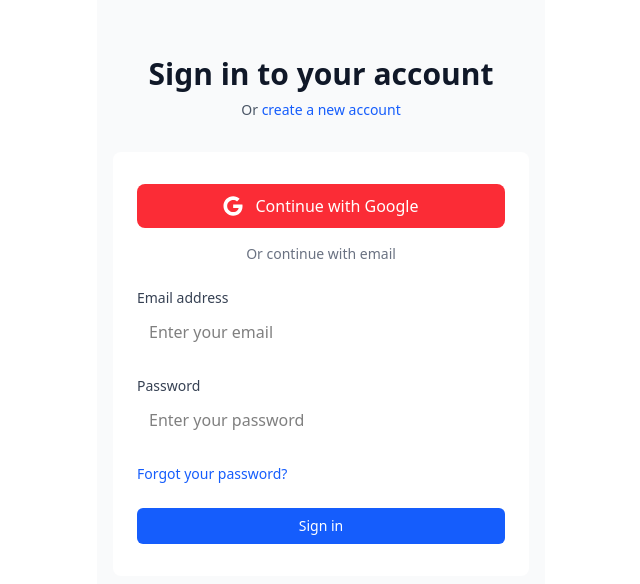
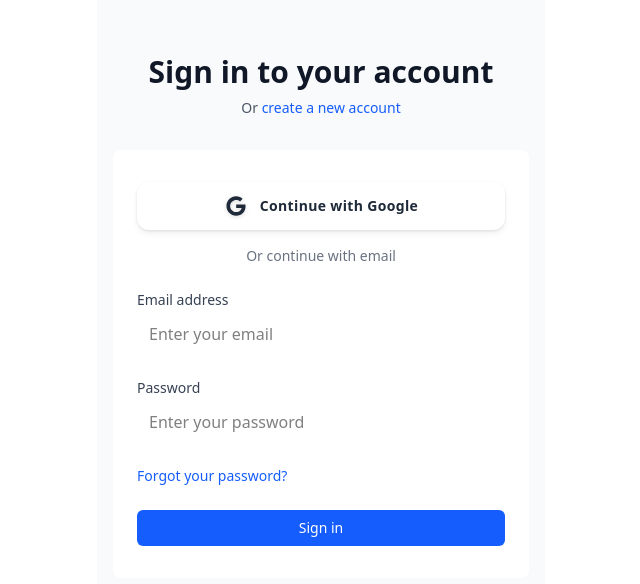
Before and after one commit to sdetmharinavi/hnvtx, a Next.js app: page /login in a window 1280 px wide. Shown: the part 144-728 px from the top of the page, without its empty margins (319-959 px from the left). Built offline with nearby package versions, Linux system fonts and the light colour scheme; no server answers.

Commit message:
2025-08-15 15:14:00

```diff
--- a/app/globals.css
+++ b/app/globals.css
@@ -15,6 +15,18 @@
 }
 
 
+/* Smooth transitions for interactive elements */
+button,
+a {
+  transition: opacity 0.15s ease-in-out, transform 0.15s ease-in-out;
+}
+
+/* Loading state transitions */
+[data-loading='true'] {
+  opacity: 0.8;
+  transform: translateY(1px);
+}
+
 .dark {
   --background: #0a0a0a;
   --foreground: #ededed;
--- a/components/auth/OAuthButton.tsx
+++ b/components/auth/OAuthButton.tsx
@@ -1,85 +1,259 @@
 // components/auth/OAuthButton.tsx
-'use client';
+"use client";
 
-import { useState } from 'react';
-import { useAuth } from '@/hooks/useAuth';
-import { FaGoogle } from 'react-icons/fa';
-import { ButtonSpinner } from '../common/ui/LoadingSpinner';
+import { useState, useEffect, useCallback } from "react";
+import { useAuth } from "@/hooks/useAuth";
+import { FaGoogle } from "react-icons/fa";
+import { LoadingSpinner } from "../common/ui/LoadingSpinner/LoadingSpinner";
+
+// Debug helper
+const debug = (...args: unknown[]) => {
+  if (process.env.NODE_ENV === "development") {
+    console.log("[OAuthButton]", ...args);
+  }
+};
 
 interface OAuthButtonProps {
   provider: string;
-  variant?: 'login' | 'signup';
-  redirectTo?: string;
+  variant?: "login" | "signup";
   className?: string;
   disabled?: boolean;
 }
 
 const providerConfig = {
   google: {
-    name: 'Google',
+    name: "Google",
     icon: FaGoogle,
-    bgColor: 'bg-red-500 hover:bg-red-600',
-    textColor: 'text-white',
-  }
-};
+    bgColor: "bg-white hover:bg-gray-50",
+    textColor: "text-gray-800",
+  },
+} as const;
 
-export default function OAuthButton({
-  variant = 'login',
-  className = '',
+export function OAuthButton({
+  provider,
+  variant = "login",
+  className = "",
   disabled = false,
 }: OAuthButtonProps) {
   const { signInWithGoogle, authState } = useAuth();
   const [isLocalLoading, setIsLocalLoading] = useState(false);
+  const [isOAuthInProgress, setIsOAuthInProgress] = useState(false);
 
-  const handleGoogleSignIn = async () => {
+  // Handle OAuth sign-in
+  const handleGoogleSignIn = useCallback(async () => {
+    debug("handleGoogleSignIn called");
+
     // Prevent multiple clicks during loading
-    if (isLocalLoading || authState === 'loading' ) return;
+    if (isLocalLoading || authState === "loading") {
+      debug("Already loading, ignoring click");
+      return;
+    }
 
     try {
+      debug("Setting loading state");
       setIsLocalLoading(true);
-      // Set flag to indicate OAuth is in progress
-      sessionStorage.setItem('oauth_in_progress', 'true');
+      setIsOAuthInProgress(true);
+      sessionStorage.setItem("oauth_in_progress", "true");
+
+      // Force a re-render to show loading state
+      await new Promise((resolve) => setTimeout(resolve, 0));
+
+      debug("Calling signInWithGoogle");
       await signInWithGoogle();
+      debug("signInWithGoogle completed");
     } catch (error) {
-      console.error('OAuth error:', error);
+      debug("OAuth error:", error);
+      sessionStorage.removeItem("oauth_in_progress");
+      setIsOAuthInProgress(false);
+      throw error;
     } finally {
-      // Reset loading state after a delay to ensure UI feedback
-      setTimeout(() => {
-        setIsLocalLoading(false);
-      }, 1000);
+      debug("Cleaning up");
+      setIsLocalLoading(false);
+      sessionStorage.removeItem("oauth_in_progress");
     }
-  };
+  }, [isLocalLoading, authState, signInWithGoogle]);
 
-  const isLoading = isLocalLoading || authState === 'loading';
+  // Check for OAuth in progress on mount
+  useEffect(() => {
+    const checkOAuthStatus = () => {
+      const inProgress = sessionStorage.getItem("oauth_in_progress") === "true";
+      setIsOAuthInProgress(inProgress);
+    };
+
+    // Check immediately
+    checkOAuthStatus();
+
+    // Set up storage event listener for cross-tab sync
+    const handleStorageChange = (e: StorageEvent) => {
+      if (e.key === "oauth_in_progress") {
+        checkOAuthStatus();
+      }
+    };
+
+    window.addEventListener("storage", handleStorageChange);
+    return () => window.removeEventListener("storage", handleStorageChange);
+  }, []);
+
+  // Combine all loading states
+  const isLoading =
+    isLocalLoading || authState === "loading" || isOAuthInProgress;
   const isButtonDisabled = disabled || isLoading;
-  const config = providerConfig.google;
+  const config = providerConfig[provider as keyof typeof providerConfig];
+
+  debug("Rendering with state:", {
+    isLocalLoading,
+    authState,
+    isOAuthInProgress,
+    isLoading,
+  });
 
   return (
     <button
       onClick={handleGoogleSignIn}
       disabled={isButtonDisabled}
-      className={`
-        flex items-center justify-center gap-3 w-full px-4 py-2.5 rounded-lg
-        font-medium transition-all duration-200
-        ${config.bgColor} ${config.textColor}
-        ${isButtonDisabled
-          ? 'opacity-50 cursor-not-allowed'
-          : 'hover:shadow-lg transform hover:-translate-y-0.5'
-        }
-        ${className}
-      `}
+      data-loading={isLoading}
+      className={[
+        // Base layout and spacing
+        "relative flex items-center justify-center gap-3 w-full px-6 py-3 rounded-xl",
+        "font-semibold text-sm tracking-wide overflow-hidden",
+
+        // Enhanced transitions and animations
+        "transition-all duration-300 ease-out transform-gpu",
+
+        // Background with gradient and glassmorphism effect
+        config.bgColor || "bg-white border-2 border-gray-200/50",
+
+        // Text styling
+        config.textColor || "text-gray-700",
+
+        // Interactive states with improved feedback
+        isButtonDisabled
+          ? "opacity-60 cursor-not-allowed scale-100"
+          : [
+              "hover:shadow-2xl hover:shadow-blue-500/20",
+              "hover:-translate-y-1 hover:scale-[1.02]",
+              "active:translate-y-0 active:scale-[0.98]",
+              "focus:outline-none focus:ring-4 focus:ring-blue-500/20 focus:ring-offset-2",
+              "hover:border-blue-300/60",
+            ].join(" "),
+
+        // Loading state animation
+        isLoading && "animate-pulse",
+
+        className,
+      ]
+        .filter(Boolean)
+        .join(" ")
+        .trim()}
+      style={{
+        transition: "all 300ms cubic-bezier(0.4, 0, 0.2, 1)",
+        transform: "translateZ(0)",
+        backfaceVisibility: "hidden",
+        WebkitFontSmoothing: "antialiased",
+        // Subtle gradient overlay
+        background: isButtonDisabled
+          ? undefined
+          : `linear-gradient(135deg, ${
+              config.bgColor || "rgba(255, 255, 255, 0.95)"
+            }, ${config.bgColor || "rgba(249, 250, 251, 0.95)"})`,
+        // Subtle inset shadow for depth
+        boxShadow: isButtonDisabled
+          ? undefined
+          : "inset 0 1px 0 rgba(255, 255, 255, 0.1), 0 1px 3px rgba(0, 0, 0, 0.1), 0 4px 6px rgba(0, 0, 0, 0.05)",
+      }}
     >
-      {isLoading || localStorage.getItem('oauth_in_progress') === 'true' ? (
-        <ButtonSpinner />
-      ) : (
-        <config.icon className="h-5 w-5" />
+      {/* Shimmer effect overlay for loading state */}
+      {isLoading && (
+        <div
+          className="absolute inset-0 bg-gradient-to-r from-transparent via-white/20 to-transparent animate-shimmer"
+          style={{
+            animation: "shimmer 1.5s infinite",
+            background:
+              "linear-gradient(90deg, transparent, rgba(255,255,255,0.4), transparent)",
+            backgroundSize: "200% 100%",
+          }}
+        />
       )}
-      <span>
-        {isLoading
-          ? 'Connecting...'
-          : `${variant === 'signup' ? 'Sign up' : 'Continue'} with ${config.name}`
-        }
+
+      {/* Icon container with enhanced styling */}
+      <div
+        className={[
+          "flex items-center justify-center min-w-[24px] h-6 relative z-10",
+          "transition-transform duration-300 ease-out",
+          isLoading ? "animate-spin" : "group-hover:scale-110",
+        ].join(" ")}
+      >
+        {isLoading ? (
+          <div className="relative">
+            <LoadingSpinner
+              size="sm"
+              className="h-5 w-5 text-current opacity-80"
+            />
+            <div className="absolute inset-0 animate-ping">
+              <div className="h-5 w-5 rounded-full bg-current opacity-20" />
+            </div>
+          </div>
+        ) : (
+          <config.icon className="h-5 w-5 transition-all duration-300 filter drop-shadow-sm" />
+        )}
+      </div>
+
+      {/* Text with enhanced typography */}
+      <span
+        className={[
+          "relative z-10 whitespace-nowrap select-none",
+          "transition-all duration-300 ease-out",
+          isLoading ? "tracking-wider" : "group-hover:tracking-wide",
+        ].join(" ")}
+      >
+        {isLoading ? (
+          <span className="flex items-center gap-2">
+            Connecting
+            <span className="flex gap-1">
+              <span
+                className="w-1 h-1 bg-current rounded-full animate-bounce"
+                style={{ animationDelay: "0ms" }}
+              />
+              <span
+                className="w-1 h-1 bg-current rounded-full animate-bounce"
+                style={{ animationDelay: "150ms" }}
+              />
+              <span
+                className="w-1 h-1 bg-current rounded-full animate-bounce"
+                style={{ animationDelay: "300ms" }}
+              />
+            </span>
+          </span>
+        ) : (
+          `${variant === "signup" ? "Sign up" : "Continue"} with ${config.name}`
+        )}
       </span>
+
+      {/* Subtle highlight effect */}
+      {!isButtonDisabled && !isLoading && (
+        <div className="absolute inset-0 rounded-xl bg-gradient-to-r from-transparent via-white/5 to-transparent opacity-0 group-hover:opacity-100 transition-opacity duration-300" />
+      )}
     </button>
   );
 }
+<style jsx>{`
+  @keyframes shimmer {
+    0% {
+      background-position: -200% 0;
+    }
+    100% {
+      background-position: 200% 0;
+    }
+  }
+
+  @keyframes bounce {
+    0%,
+    80%,
+    100% {
+      transform: translateY(0);
+    }
+    40% {
+      transform: translateY(-4px);
+    }
+  }
+`}</style>;
--- a/components/auth/OAuthProviders.tsx
+++ b/components/auth/OAuthProviders.tsx
@@ -1,7 +1,7 @@
 // components/auth/OAuthProviders.tsx
 'use client';
 
-import OAuthButton from './OAuthButton';
+import { OAuthButton } from '@/components/auth/OAuthButton';
 
 interface OAuthProvidersProps {
   variant?: 'login' | 'signup';
--- a/components/auth/Protected.tsx
+++ b/components/auth/Protected.tsx
@@ -85,8 +85,11 @@ export const Protected: React.FC<ProtectedProps> = ({ children, allowedRoles, re
 
     // If auth is explicitly unauthenticated, handle it
     if (authState === "unauthenticated") {
-      setAuthStateExtended("unauthenticated");
-      handleUnauthenticated();
+      // Only update state if it's not already unauthenticated to prevent unnecessary re-renders
+      if (authStateExtended !== "unauthenticated") {
+        setAuthStateExtended("unauthenticated");
+      }
+      // Don't call handleUnauthenticated here - we'll handle the redirect in the render phase
       return;
     }
 
@@ -127,26 +130,31 @@ export const Protected: React.FC<ProtectedProps> = ({ children, allowedRoles, re
     }
   }, [authState, allowedRoles, canAccess, user, setAuthState, router, redirectTo, isLoadingRole, loadingStartTime]);
 
-  // Render based on current auth state
-  switch (authStateExtended) {
-    case "loading":
-      // return <PageSpinner />;
-      return console.log("🔄 Loading state, waiting for auth...");
+  // Don't render anything until we've determined the auth state
+  if (authStateExtended === "loading") {
+    return null; // Or <PageSpinner /> if you prefer
+  }
 
-    case "unauthenticated":
-      // Show spinner while redirecting to login
-      // return <PageSpinner />;
-      console.log("🔄 Unauthenticated, redirecting to login...");
+  // Handle unauthenticated state
+  if (authStateExtended === "unauthenticated") {
+    // Use a timeout to prevent flash of content
+    const handleRedirect = () => {
+      if (!hasRedirected.current) {
+        hasRedirected.current = true;
+        router.replace(redirectTo);
+      }
+    };
 
-    case "unauthorized":
-      // Show custom fallback or default unauthorized modal
-      return fallbackComponent || <UnauthorizedModal allowedRoles={allowedRoles || []} currentRole={role} />;
+    // Queue the redirect to the next tick to ensure we don't block rendering
+    setTimeout(handleRedirect, 0);
+    return null; // Or <PageSpinner /> if you prefer
+  }
 
-    case "authenticated":
-      return <>{children}</>;
+  // Handle unauthorized state
+  if (authStateExtended === "unauthorized") {
+    return fallbackComponent || <UnauthorizedModal allowedRoles={allowedRoles || []} currentRole={role} />;
+  }
 
-    default:
-      console.error("Unknown auth state:", authStateExtended);
-      // return <PageSpinner />;
-  }
+  // If we get here, user is authenticated and authorized
+  return <>{children}</>;
 };
--- a/stores/authStore.ts
+++ b/stores/authStore.ts
@@ -34,14 +34,21 @@ export const useAuthStore = create<AuthStore>()(
 
         // Actions
         setUser: (user) => {
-          set({
-            user,
-            authState: user ? "authenticated" : "unauthenticated",
-          });
+          // Only update if the user has actually changed
+          const currentUser = get().user;
+          if (user?.id !== currentUser?.id) {
+            set({
+              user,
+              authState: user ? "authenticated" : "unauthenticated",
+            });
+          }
         },
 
-        setAuthState: (authState) => {
-          set({ authState });
+        setAuthState: (newAuthState) => {
+          // Only update if the state has actually changed
+          if (get().authState !== newAuthState) {
+            set({ authState: newAuthState });
+          }
         },
 
         logout: () => {
@@ -54,6 +61,7 @@ export const useAuthStore = create<AuthStore>()(
         // Fixed async action wrapper
         executeWithLoading: async <T>(action: () => Promise<T>): Promise<T> => {
           const currentState = get().authState;
+          const currentUser = get().user;
 
           // Only set loading if not already in a loading state
           if (currentState !== "loading") {
@@ -63,22 +71,26 @@ export const useAuthStore = create<AuthStore>()(
           try {
             const result = await action();
 
-            // IMPORTANT: Don't automatically restore state after action completes
-            // Let the action itself set the final state (like logout setting "unauthenticated")
-            // Only restore if the state is still "loading" (meaning action didn't set a final state)
-            const stateAfterAction = get().authState;
-            if (stateAfterAction === "loading") {
-              set({
-                authState: get().user ? "authenticated" : "unauthenticated",
-              });
+            // Get the latest state after action completes
+            const { authState: latestState, user: latestUser } = get();
+
+            // Only update state if still in loading state and we have a definitive state
+            if (latestState === "loading") {
+              // If user exists, we're authenticated, otherwise unauthenticated
+              const newState = latestUser ? "authenticated" : "unauthenticated";
+              if (newState !== currentState) {
+                set({ authState: newState });
+              }
             }
 
             return result;
           } catch (error) {
-            // On error, reset to appropriate state
-            set({
-              authState: get().user ? "authenticated" : "unauthenticated",
-            });
+            // On error, reset to appropriate state based on current user
+            const { user } = get();
+            const newState = user ? "authenticated" : "unauthenticated";
+            if (newState !== currentState) {
+              set({ authState: newState });
+            }
             throw error;
           }
         },
```
Also changed, not shown: hooks/useAuth.ts (+13 -2 lines).
